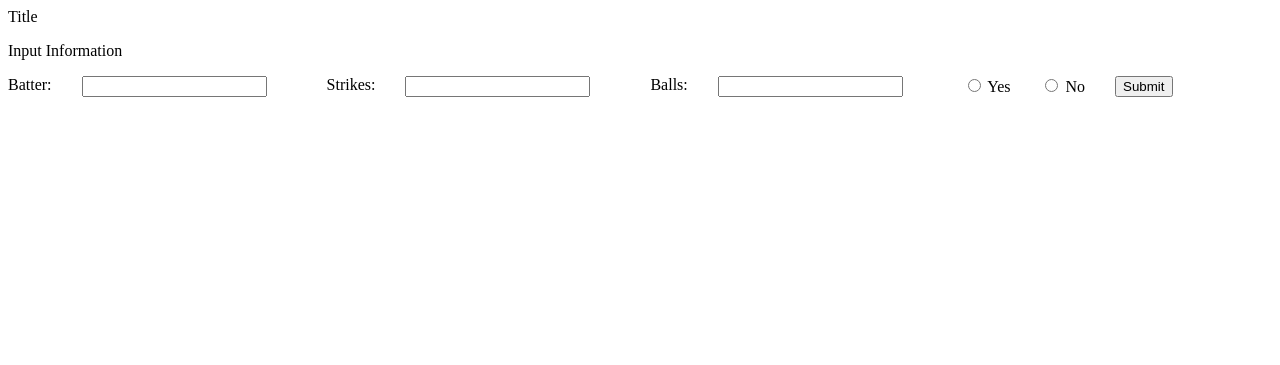
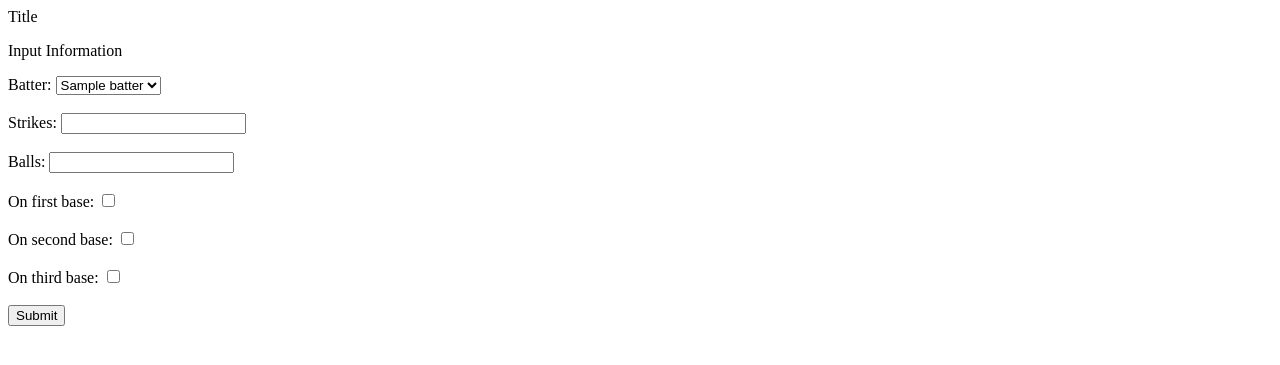
Before and after one commit to rigog27/PIC16B_Baseball, a Flask app: template templates/index.html in a window 1280 px wide. Shown: the top 365 px of the page. Run offline with Flask 3, Linux system fonts and the light colour scheme; the template is opened without the code that fills it: most values are stand-ins (such as "Sample title", 1, 10 or a date in 2020).

Commit message:
put styles into css file and add list of batters

```diff
--- a/app.py
+++ b/app.py
@@ -1,10 +1,14 @@
 from flask import Flask, render_template, request
+import pandas as pd
+import numpy as np
 
 app = Flask(__name__)
 
 @app.route("/")
 def index():
-    return render_template("index.html")
+    df = pd.read_csv("data/yama_pitching_data")
+    unique_batters = df['batter_name'].unique()
+    return render_template("index.html", batters=unique_batters)
 
 if __name__ == '__main__':
     app.run(debug=True)
--- a/templates/index.html
+++ b/templates/index.html
@@ -2,43 +2,48 @@
 
 {% block body %}
 
-<style>
-    form {
-        display: flex;
-        gap: 30px;          /* spacing between fields */
-        align-items: flex-start;
-    }
+<main>
+    <p>Input Information</p>
 
-    .field {
-        display: flex;
-        flex-direction: column;   /* label above input */
-    }
-</style>
+    <form method="POST" action="/" class="input-form">
 
-    <main>
-        <p>Input Information</p>
-        <form method="POST" action="/">
+        <div class="field">
             <label for="batter">Batter:</label>
-            <input type="text" id="batter" name="batter" required><br><br>
+            <select name="batter" id="batter">
+                {% for batter in batters %}
+                    <option value="{{ batter }}">{{ batter }}</option>
+                {% endfor %}
+            </select>
+        </div><br>
 
+        <div class="field">
             <label for="strikes">Strikes:</label>
-            <input type="strikes" id="strikes" name="strikes" required><br><br>
+            <input type="text" id="strikes" name="strikes" required>
+        </div><br>
 
+        <div class="field">
             <label for="balls">Balls:</label>
-            <input type="balls" id="balls" name="balls" required><br><br>
+            <input type="text" id="balls" name="balls" required>
+        </div><br>
 
-            <label>
-            <input type="radio" name="choice" value="yes"> Yes
-            </label>
+        <div class="field checkbox-field">
+            <label for="on_1b">On first base:</label>
+            <input type="checkbox" id="on_1b" name="on_1b">
+        </div><br>
 
-            <label>
-            <input type="radio" name="choice" value="no"> No
-            </label>
+        <div class="field checkbox-field">
+            <label for="on_2b">On second base:</label>
+            <input type="checkbox" id="on_2b" name="on_2b">
+        </div><br>
 
+        <div class="field checkbox-field">
+            <label for="on_3b">On third base:</label>
+            <input type="checkbox" id="on_3b" name="on_3b">
+        </div><br>
 
-            <input type="submit" value="Submit">
-        </form>
-    </main>
+        <input type="submit" value="Submit">
 
+    </form>
+</main>
 
 {% endblock %}
```
Also changed, not shown: static/styles.css (+17 -0 lines).
